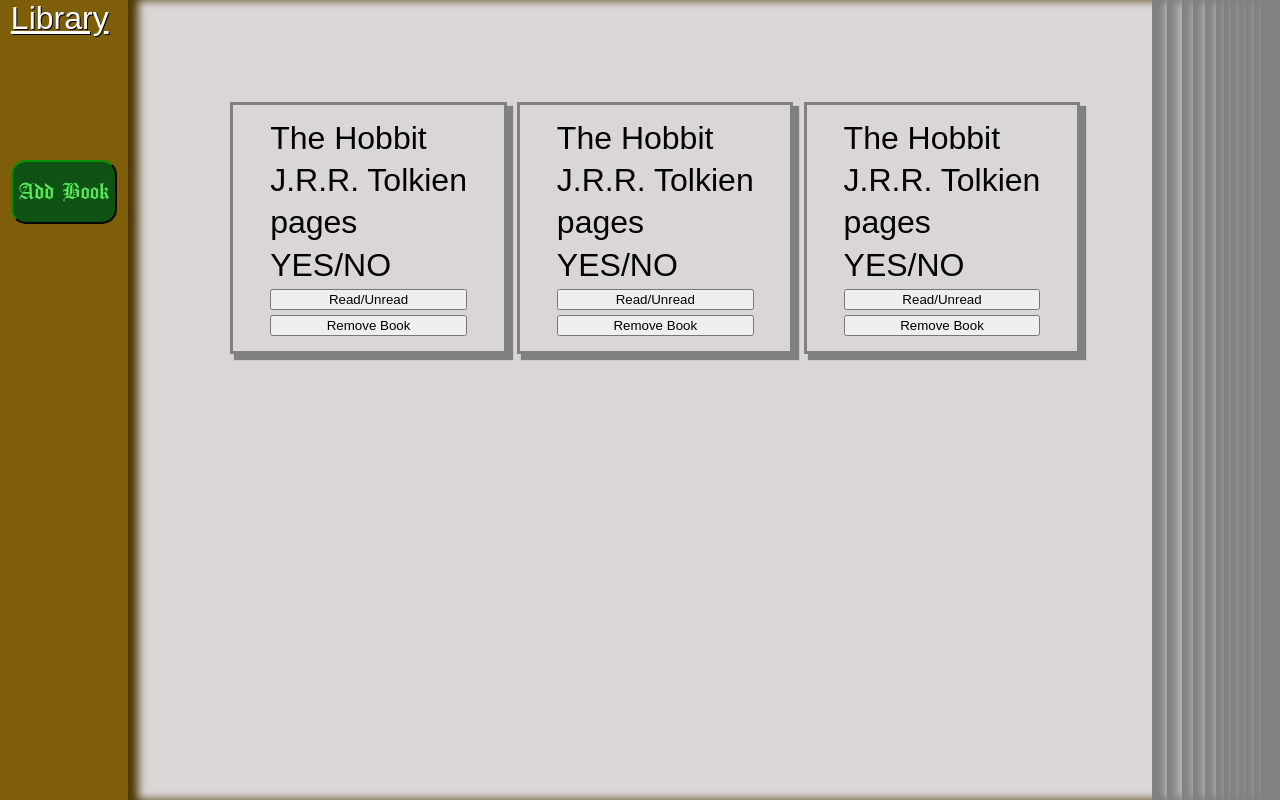
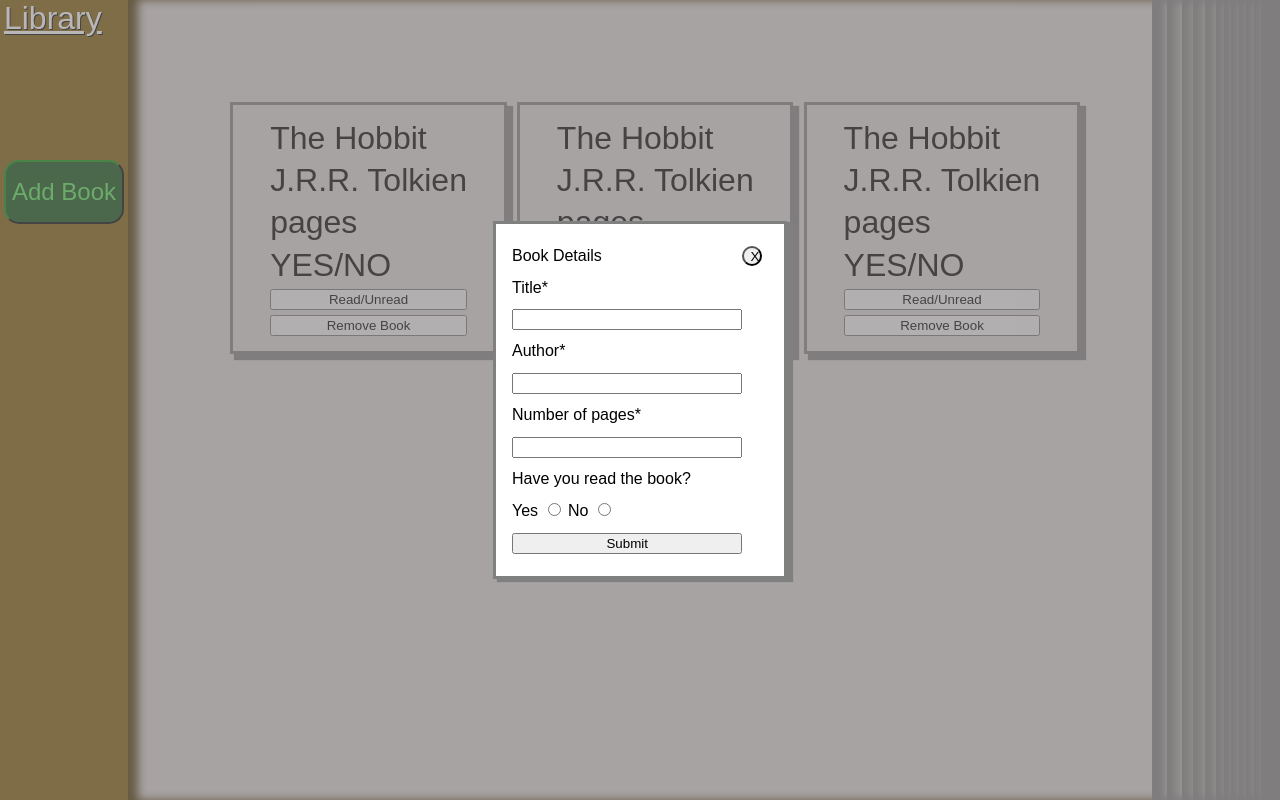
Before and after one commit to Vlad-Dinca/Library-TOP, a plain HTML site: page index.html in a window 1280 px wide. Both pictures are taken after a click on the button "Add Book". Drawn offline with Linux system fonts and the light colour scheme.

Commit message:
Add modal after pressing the add book button

```diff
--- a/index.html
+++ b/index.html
@@ -12,8 +12,28 @@
 <body>
   <div class="leftBar">
     <div id="title">Library</div>
-    <button id="addBook">Add Book</button>
+    <button id="addBook" type="button">Add Book</button>
   </div>
+  <dialog>
+    <label for="closeButton">Book Details</label>
+    <button id="closeButton" autofocus>X</button>
+    <label for="title">Title*</label>
+    <input type="text" id="title" required autocomplete="off">
+    <label for="author">Author*</label>
+    <input type="text" required id="author" autocomplete="off" id="author">
+    <label for="pages">Number of pages*</label>
+    <input type="number" required id="pages" autocomplete="off" id="pages">
+    <label for="">Have you read the book?</label>
+    <form>
+      <label for="yes">Yes</label>
+      <input type="radio" id="yes" value="true" name="read" required autocomplete="off">
+      <label for="no">No</label>
+      <input type="radio" id="no" value="false" name="read" required autocomplete="off">
+    </form>
+
+
+    <button type="submit" id="submitButton">Submit</button>
+  </dialog>
 
   <div class="mainContent">
     <div class="books">
--- /dev/null
+++ b/javascript.js
@@ -0,0 +1,37 @@
+
+const myLibrary =[];
+
+function Book(title, author, pages, read){
+  this.title = title;
+  this.author = author;
+  this.pages = pages;
+  this.read = read;
+  this.id = crypto.randomUUID();
+}
+
+function addBookToLibrary(title, author, pages, read){
+  myLibrary = Book(title, author, pages, read);
+}
+
+function resetDialog(){
+  document.querySelector("input#title").value=""
+  document.querySelector("input#author").value="";
+  document.querySelector("input#pages").value=""
+  document.querySelector("input#yes").checked=false
+  document.querySelector("input#no").checked=false
+}
+
+let dialog = document.querySelector("dialog");
+let addBook = document.querySelector("#addBook");
+
+addBook.addEventListener("click", (event)=>{
+  // event.preventDefault();
+  dialog.showModal();;
+})
+
+let closeButton = document.querySelector("#closeButton")
+closeButton.addEventListener("click", (event)=>{
+  // event.preventDefault();
+  resetDialog();
+  dialog.close();
+})
--- a/style.css
+++ b/style.css
@@ -1,3 +1,4 @@
+
 @font-face {
   font-family: Canterbury;
   src: url(canterbury.regular.ttf);
@@ -55,7 +56,7 @@
   height: 10%;
   background-color: rgb(14, 83, 20);
   color: rgb(89, 231, 89);
-  font-family: "Canterbury", sans-serif;
+  font-family:sans-serif;
   font-size: 1.5rem;
   border-radius: 15px;
   border-style: 5px 5px 5px 5px solid;
@@ -81,3 +82,37 @@
   justify-content:center;
   box-shadow:5px 5px 1px 1px gray;
 }
+
+dialog[open]{
+  /* position:fixed; */
+  /* top: 20%; */
+  width:20%;
+  height:40%;
+  display:grid;
+  align-items:center;
+  grid-template-columns:90% 10%;
+  border-color:gray;
+  box-shadow:5px 2px 1px 1px gray;
+}
+
+dialog[open]::backdrop {
+  background: rgba(126, 123, 123, 0.55)
+}
+
+dialog #closeButton{
+  width:20px;
+  height:20px;
+  border-radius:10px;
+  grid-column: 2 / 2;
+
+}
+dialog > *{
+  grid-column: 1 / 2;
+}
+
+dialog #yes{
+  grid-column: 1 / 1;
+}
+dialog #no{
+  grid-column: 2 / 2;
+}
```
